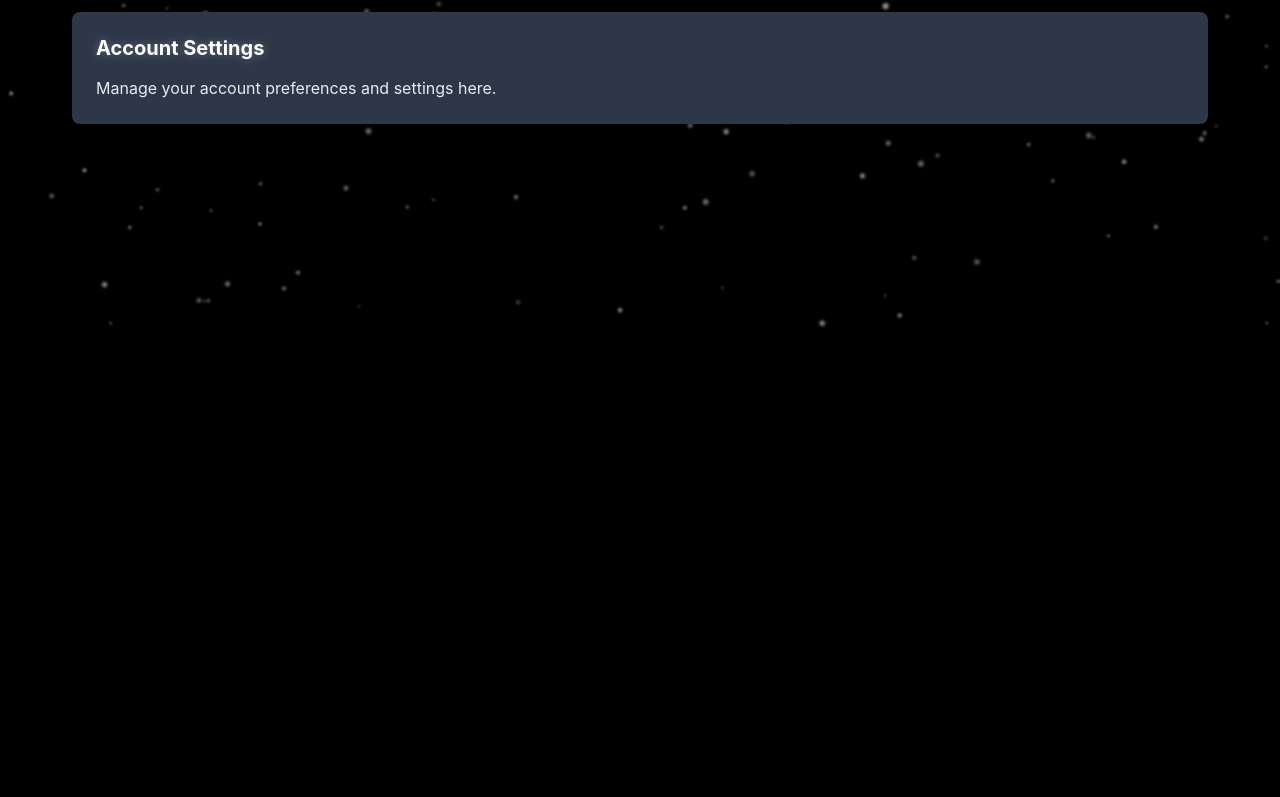
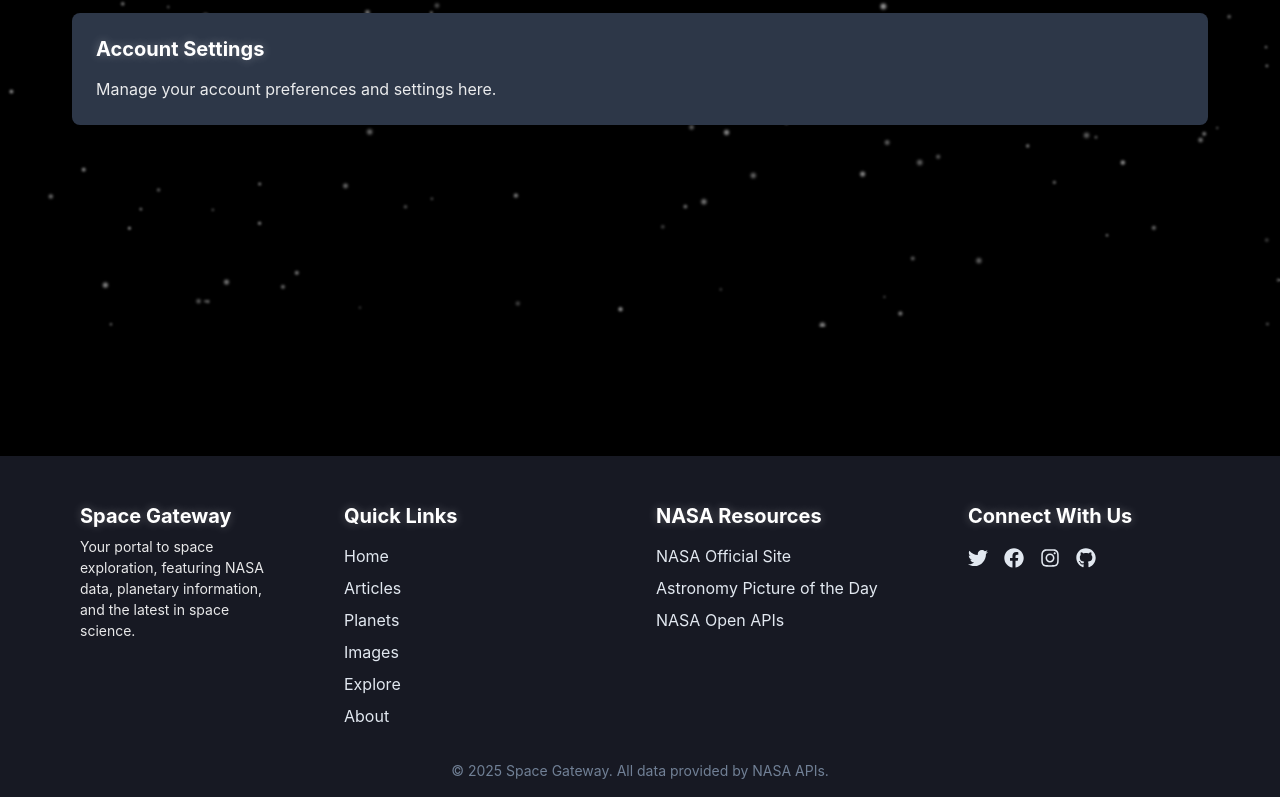
Before and after one commit to hajarek24/development-platform-astro-duo, a React (Vite) app in the folder frontend/: page /profile in a window 1280 px wide. Shown: the part 473-1270 px from the top of the page. Before the commit the page ends 864 px from the top, so only its background shows below. Built offline with nearby package versions, Linux system fonts and the light colour scheme.

Commit message:
Fixes for pages

```diff
--- a/frontend/src/App.tsx
+++ b/frontend/src/App.tsx
@@ -4,6 +4,7 @@ import Navbar from './components/Navbar'
 import StarryBackground from './components/StarryBackground'
 import Home from './pages/Home'
 import Articles from './pages/Articles'
+import ArticleDetail from './pages/ArticleDetail'
 import Planets from './pages/Planets'
 import PlanetDetail from './pages/PlanetDetail' // ← Add this line
 import Images from './pages/Images'
@@ -12,6 +13,7 @@ import About from './pages/About'
 import Login from './pages/Login'
 import Signup from './pages/Signup'
 import Profile from './pages/Profile'
+import Footer from './components/Footer'
 
 function App() {
   return (
@@ -25,6 +27,7 @@ function App() {
               <Routes>
                 <Route path="/" element={<Home />} />
                 <Route path="/articles" element={<Articles />} />
+                <Route path="/articles/:id" element={<ArticleDetail />} />
                 <Route path="/planets" element={<Planets />} />
                 <Route path="/planets/:id" element={<PlanetDetail />} /> {/* ← This is the new route */}
                 <Route path="/images" element={<Images />} />
@@ -35,6 +38,7 @@ function App() {
                 <Route path="/profile" element={<Profile />} />
               </Routes>
             </Box>
+            <Footer />
           </Box>
         </Box>
       </Router>
--- /dev/null
+++ b/frontend/src/components/Footer.tsx
@@ -0,0 +1,44 @@
+import { Box, SimpleGrid, VStack, Heading, Text, Link, HStack, Icon } from '@chakra-ui/react';
+import { FaTwitter, FaFacebook, FaInstagram, FaGithub } from 'react-icons/fa';
+
+const Footer = () => (
+  <Box as="footer" bg="gray.900" color="gray.200" pt={12} pb={4} mt={16} w="100vw">
+    <SimpleGrid columns={{ base: 1, md: 4 }} spacing={8} mb={8} px={8}>
+      <Box maxW="320px" pr={8} pl={12} textAlign="left">
+        <Heading as="h3" size="md" mb={2} color="white">Space Gateway</Heading>
+        <Text fontSize="sm">
+          Your portal to space exploration, featuring NASA data, planetary information, and the latest in space science.
+        </Text>
+      </Box>
+      <VStack align="start" spacing={2}>
+        <Heading as="h3" size="md" mb={2} color="white">Quick Links</Heading>
+        <Link href="/">Home</Link>
+        <Link href="/articles">Articles</Link>
+        <Link href="/planets">Planets</Link>
+        <Link href="/images">Images</Link>
+        <Link href="/explore">Explore</Link>
+        <Link href="/about">About</Link>
+      </VStack>
+      <VStack align="start" spacing={2}>
+        <Heading as="h3" size="md" mb={2} color="white">NASA Resources</Heading>
+        <Link href="https://www.nasa.gov/" isExternal>NASA Official Site</Link>
+        <Link href="https://apod.nasa.gov/apod/astropix.html" isExternal>Astronomy Picture of the Day</Link>
+        <Link href="https://api.nasa.gov/" isExternal>NASA Open APIs</Link>
+      </VStack>
+      <VStack align="start" spacing={2} pr={12}>
+        <Heading as="h3" size="md" mb={2} color="white">Connect With Us</Heading>
+        <HStack spacing={4} pt={1}>
+          <Link href="#" aria-label="Twitter"><Icon as={FaTwitter} boxSize={5} /></Link>
+          <Link href="#" aria-label="Facebook"><Icon as={FaFacebook} boxSize={5} /></Link>
+          <Link href="#" aria-label="Instagram"><Icon as={FaInstagram} boxSize={5} /></Link>
+          <Link href="#" aria-label="GitHub"><Icon as={FaGithub} boxSize={5} /></Link>
+        </HStack>
+      </VStack>
+    </SimpleGrid>
+    <Text textAlign="center" fontSize="sm" color="gray.500">
+      © 2025 Space Gateway. All data provided by NASA APIs.
+    </Text>
+  </Box>
+);
+
+export default Footer;
--- a/frontend/src/components/Navbar.tsx
+++ b/frontend/src/components/Navbar.tsx
@@ -16,8 +16,8 @@ const Navbar = () => {
   ]
 
   return (
-    <Box bg={bgColor} px={4} py={3}>
-      <Flex maxW="1200px" mx="auto" align="center" justify="space-between">
+    <Box bg={bgColor} px={0} py={3} borderBottom="1px solid" borderColor="gray.700" w="100vw">
+      <Flex align="center" justify="space-between" px={8}>
         <Link
           as={RouterLink}
           to="/"
--- /dev/null
+++ b/frontend/src/pages/ArticleDetail.tsx
@@ -0,0 +1,51 @@
+import { useLocation, useParams, Link as RouterLink } from 'react-router-dom'
+import {
+  Box,
+  Container,
+  Heading,
+  Text,
+  VStack,
+  Image,
+  Button
+} from '@chakra-ui/react'
+
+const ArticleDetail: React.FC = () => {
+  const location = useLocation()
+  const { article } = location.state || {}
+  const { id } = useParams()
+
+  if (!article) {
+    return (
+      <Container py={10}>
+        <Text>Article not found. Try going back to the articles page.</Text>
+        <Button as={RouterLink} to="/articles" mt={4} colorScheme="blue">
+          Back to Articles
+        </Button>
+      </Container>
+    )
+  }
+
+  return (
+    <Container maxW="800px" py={8}>
+      <VStack align="start" spacing={4}>
+        <Image
+          src={article.imageUrl}
+          alt={article.title}
+          borderRadius="md"
+          width="100%"
+          objectFit="cover"
+        />
+        <Heading>{article.title}</Heading>
+        <Text fontSize="sm" color="gray.500">
+          By {article.author} • {new Date(article.date).toLocaleDateString()}
+        </Text>
+        <Text mt={4}>{article.content}</Text>
+        <Button as={RouterLink} to="/articles" mt={6} colorScheme="blue">
+          ← Back to Articles
+        </Button>
+      </VStack>
+    </Container>
+  )
+}
+
+export default ArticleDetail
--- a/frontend/src/pages/Articles.tsx
+++ b/frontend/src/pages/Articles.tsx
@@ -8,8 +8,6 @@ import {
   CardBody,
   Text,
   VStack,
-  Button,
-  useColorModeValue,
   Input,
   InputGroup,
   InputRightElement,
@@ -23,6 +21,7 @@ import {
 } from '@chakra-ui/react'
 import { FaSearch } from 'react-icons/fa'
 import axios from 'axios'
+import { Link } from 'react-router-dom'
 
 // Updated interface to match the expected response from /api/images/articles
 interface ArticleItem {
@@ -60,21 +59,17 @@ const Articles: React.FC = () => {
   const [searchQuery, setSearchQuery] = useState('')
   const [loading, setLoading] = useState(true)
   const [error, setError] = useState<string | null>(null)
-  const bgColor = useColorModeValue('gray.800', 'gray.900')
-  const cardBg = useColorModeValue('gray.700', 'gray.800')
 
   useEffect(() => {
     const fetchArticles = async () => {
       try {
-        // Updated to use the correct endpoint from your ImageLibraryController
         const response = await axios.get('http://localhost:3000/api/images/articles')
 
         if (response.status !== 200) {
           throw new Error(`HTTP error! Status: ${response.status}`)
         }
 
-        // Transform the NASA API response to match our Article interface
-        const data: ImageLibraryResponse = response.data;
+        const data: ImageLibraryResponse = response.data
         const transformedArticles: Article[] = data.collection.items.map(item => ({
           id: item.data[0]?.nasa_id || Math.random().toString(),
           title: item.data[0]?.title || 'Untitled Article',
@@ -82,7 +77,7 @@ const Articles: React.FC = () => {
           author: item.data[0]?.center || 'NASA',
           date: item.data[0]?.date_created || new Date().toISOString(),
           imageUrl: item.links[0]?.href || 'https://via.placeholder.com/300'
-        }));
+        }))
 
         setArticles(transformedArticles)
       } catch (err) {
@@ -103,8 +98,6 @@ const Articles: React.FC = () => {
 
   const handleSearch = (e: React.FormEvent) => {
     e.preventDefault()
-    // Local filtering is already implemented with filteredArticles
-    console.log('Filtering articles for:', searchQuery)
   }
 
   if (loading) {
@@ -138,7 +131,7 @@ const Articles: React.FC = () => {
               placeholder="Search articles..."
               value={searchQuery}
               onChange={(e) => setSearchQuery(e.target.value)}
-              bg={bgColor}
+              bg="gray.800"
               color="white"
               _placeholder={{ color: 'gray.500' }}
             />
@@ -156,13 +149,15 @@ const Articles: React.FC = () => {
 
         {/* Articles Grid */}
         {filteredArticles.length > 0 ? (
-          <Grid
-            templateColumns={{ base: '1fr', md: 'repeat(2, 1fr)', lg: 'repeat(3, 1fr)' }}
-            gap={6}
-            width="100%"
+          <SimpleGrid columns={{ base: 1, md: 2, lg: 3 }} spacing={6} width="100%">
+            {filteredArticles.map((article) => (
+              <Link
+                to={`/articles/${article.id}`}
+                state={{ article }}
+                key={article.id}
+                style={{ textDecoration: 'none' }}
               >
-            {filteredArticles.map((article) => (
-              <Card key={article.id} bg={cardBg} color="white">
+                <Card bg="gray.700" color="white" _hover={{ transform: 'scale(1.02)', transition: '0.2s' }}>
                   <CardBody>
                     <Image
                       src={article.imageUrl}
@@ -182,8 +177,9 @@ const Articles: React.FC = () => {
                     </VStack>
                   </CardBody>
                 </Card>
+              </Link>
             ))}
-          </Grid>
+          </SimpleGrid>
         ) : (
           <Center py={10}>
             <Text>No articles found matching your search.</Text>
--- a/frontend/src/pages/Home.tsx
+++ b/frontend/src/pages/Home.tsx
@@ -21,6 +21,7 @@ import {
 } from '@chakra-ui/react'
 import { FaSearch } from 'react-icons/fa'
 import axios from 'axios'
+import { useNavigate } from 'react-router-dom'
 
 interface APODData {
   date: string
@@ -32,13 +33,22 @@ interface APODData {
   url: string
 }
 
+interface Article {
+  id: string
+  title: string
+  description: string
+  url: string
+}
+
 const Home = () => {
   const [apod, setApod] = useState<APODData | null>(null)
   const [searchQuery, setSearchQuery] = useState('')
   const [loading, setLoading] = useState(true)
   const [error, setError] = useState<string | null>(null)
+  const [articles, setArticles] = useState<Article[]>([])
   const bgColor = useColorModeValue('gray.800', 'gray.900')
   const cardBg = useColorModeValue('gray.700', 'gray.800')
+  const navigate = useNavigate()
 
   useEffect(() => {
     const fetchAPOD = async () => {
@@ -58,9 +68,41 @@ const Home = () => {
     fetchAPOD()
   }, [])
 
+  useEffect(() => {
+    const fetchArticles = async () => {
+      try {
+        const response = await axios.get('http://localhost:3000/api/images/articles', {
+          params: { count: 3 },
+        })
+        setArticles(response.data)
+      } catch (error) {
+        console.error('Error fetching articles:', error)
+      }
+    }
+
+    fetchArticles()
+  }, [])
+
   return (
     <Container maxW="1200px" py={8}>
       <VStack spacing={8} align="stretch">
+        <Box textAlign="center" py={16} position="relative" zIndex={1}>
+          <Heading as="h1" size="2xl" fontWeight="bold" color="white" mb={4}>
+            Explore the <Box as="span" color="blue.400">Wonders</Box> of Space
+          </Heading>
+          <Text fontSize="xl" color="gray.200" mb={6}>
+            Your portal to cosmic discovery featuring NASA data, planetary exploration, and the latest in astronomical research.
+          </Text>
+          <Box display="flex" justifyContent="center" gap={4}>
+            <Button colorScheme="blue" size="lg" leftIcon={<span role='img' aria-label='rocket'>🚀</span>} onClick={() => navigate('/explore')}>
+              Start Exploring
+            </Button>
+            <Button variant="outline" colorScheme="whiteAlpha" size="lg" leftIcon={<span role='img' aria-label='info'>ℹ️</span>} onClick={() => navigate('/about')}>
+              Learn More
+            </Button>
+          </Box>
+        </Box>
+
         {/* NASA Picture of the Day */}
         <Box>
           <Heading mb={4}>NASA Picture of the Day</Heading>
@@ -134,24 +176,31 @@ const Home = () => {
             Featured Articles
           </Heading>
           <SimpleGrid columns={{ base: 1, md: 2, lg: 3 }} spacing={4}>
-            {/* Sample featured articles - will be replaced with actual data */}
-            {[1, 2, 3].map((item) => (
-              <Card key={item} bg={cardBg}>
+            {articles.length > 0 ? (
+              articles.map((article) => (
+                <Card key={article.id} bg={cardBg}>
                   <CardBody>
                     <VStack align="start" spacing={3}>
-                    <Heading size="sm">Featured Article {item}</Heading>
-                    <Text>
-                      Lorem ipsum dolor sit amet, consectetur adipiscing elit.
-                      Sed do eiusmod tempor incididunt ut labore et dolore magna
-                      aliqua.
-                    </Text>
-                    <Button colorScheme="blue" size="sm">
+                      <Heading size="sm">{article.title}</Heading>
+                      <Text>{article.description}</Text>
+                      <Button
+                        colorScheme="blue"
+                        size="sm"
+                        as="a"
+                        href={article.url}
+                        target="_blank"
+                      >
                         Read More
                       </Button>
                     </VStack>
                   </CardBody>
                 </Card>
-            ))}
+              ))
+            ) : (
+              <Box textAlign="center" py={8}>
+                <Spinner size="xl" />
+              </Box>
+            )}
           </SimpleGrid>
         </Box>
       </VStack>
```
Also changed, not shown: frontend/package.json (+6 -6 lines), 1 other file (tests, documents, lock files or other folders). Lines whose indentation alone changed are shown as unchanged.
